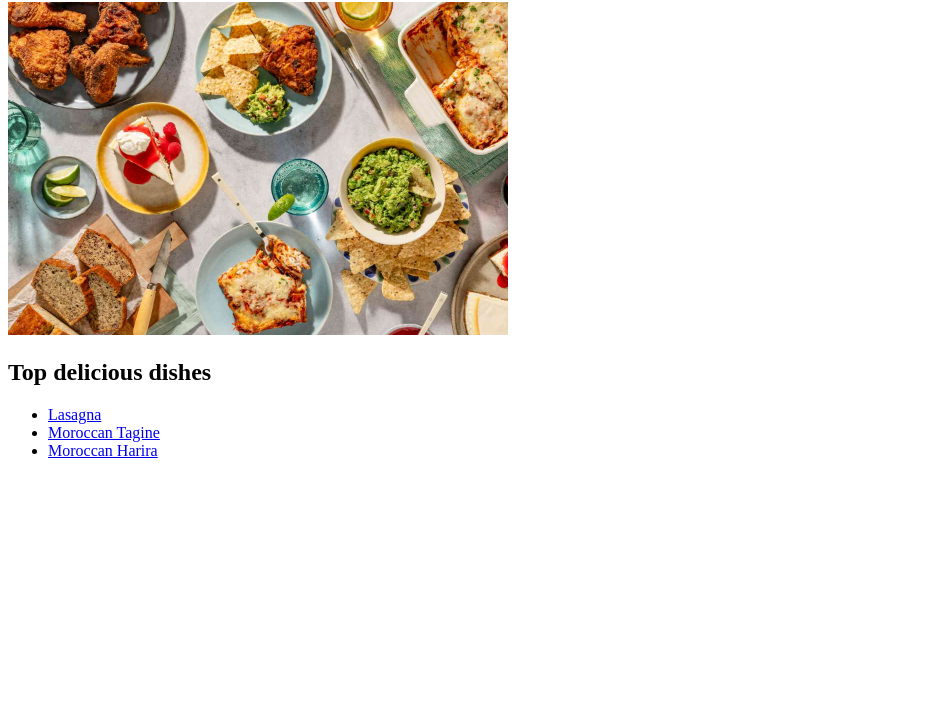
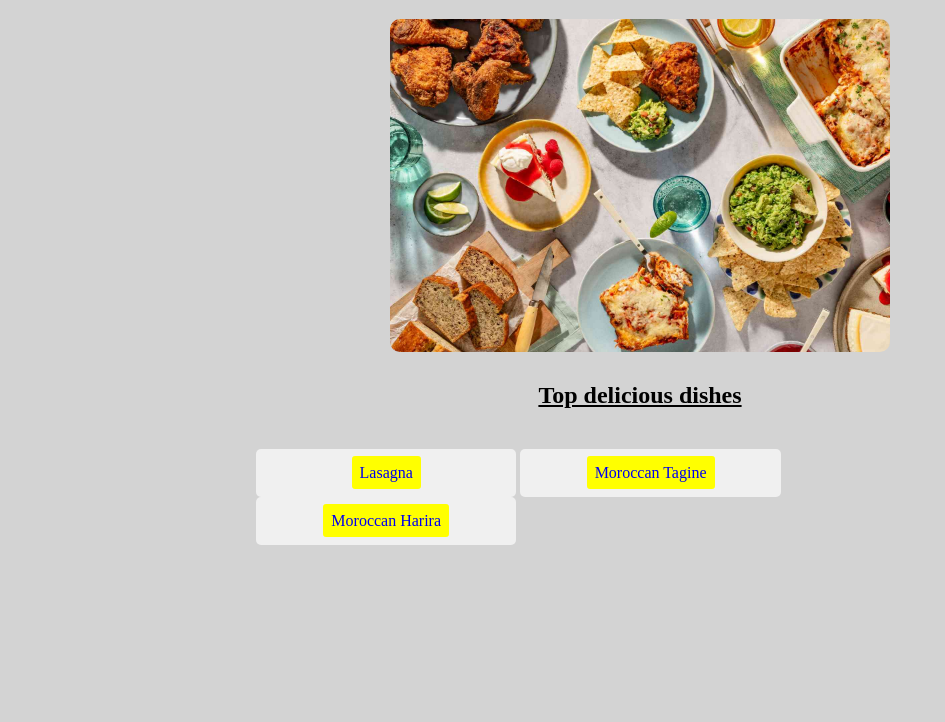
Before and after one commit to medev-fsai/odin-recipes, a plain HTML site: page index.html in a window 1280 px wide. Shown: the part 78-800 px from the top of the page, without its empty margins (0-945 px from the left). Drawn offline with Linux system fonts and the light colour scheme.

Commit message:
Make basic styling to index

```diff
--- a/index.html
+++ b/index.html
@@ -4,20 +4,20 @@
     <meta charset="UTF-8">
     <meta name="viewport" content="width=device-width, initial-scale=1.0">
     <title>Odin Recipes</title>
+    <link rel="stylesheet" href="style.css">
 </head>
 <body>
-    <div>
+
     <h1>Odin Recipes</h1>
-        <img src="./images/recipes.jpg" alt="Recipes image" width="500px">
-    </div>
+    <img src="./images/recipes.jpg" alt="Recipes image">
 
-    <div>
+
     <h2>Top delicious dishes</h2>
     <ul>
         <li><a href="recipes/lasagna.html">Lasagna</a></li>
         <li><a href="recipes/tagine.html">Moroccan Tagine</a></li>
         <li><a href="recipes/harira.html">Moroccan Harira</a></li>
     </ul>
-    </div>
+
 </body>
 </html>
--- /dev/null
+++ b/style.css
@@ -0,0 +1,54 @@
+/* CSS style file */
+
+* {
+    margin: 0;
+    padding: 0;
+    /*outline: 1px red solid;*/
+}
+
+body {
+    background-color: lightgrey;
+}
+
+h1 {
+    text-align: center;
+    padding: 30px;
+}
+
+img {
+    display: block;
+    width: 500px;
+    height: auto;
+    border-radius: 10px;
+    margin: 0 auto;
+}
+
+h2 {
+    text-align: center;
+    padding: 30px;
+    text-decoration-line: underline;
+}
+
+ul {
+    padding: 10px;
+    width: 60%;
+    margin: 0 auto;
+}
+
+ul li {
+    list-style: none;
+    display: inline-block;
+    width: 30%;
+    margin: 0 auto;
+    text-align: center;
+    padding: 15px;
+    background-color: rgb(240, 240, 240);
+    border-radius: 5px;
+}
+
+ul li  a {
+    background-color: yellow;
+    text-decoration: none;
+    padding: 8px;
+    border-radius: 3px;
+}
```
Lines whose indentation alone changed are shown as unchanged.
